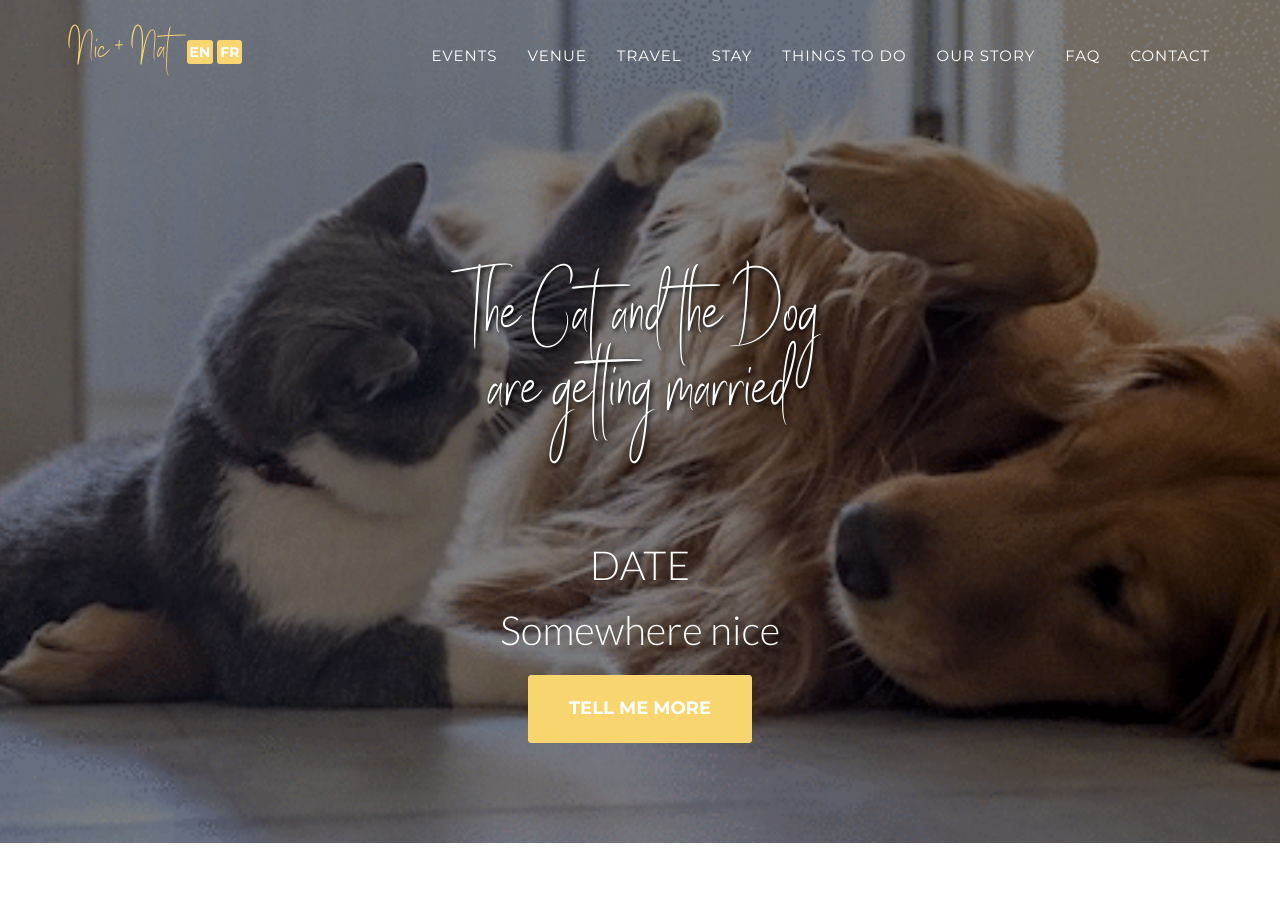
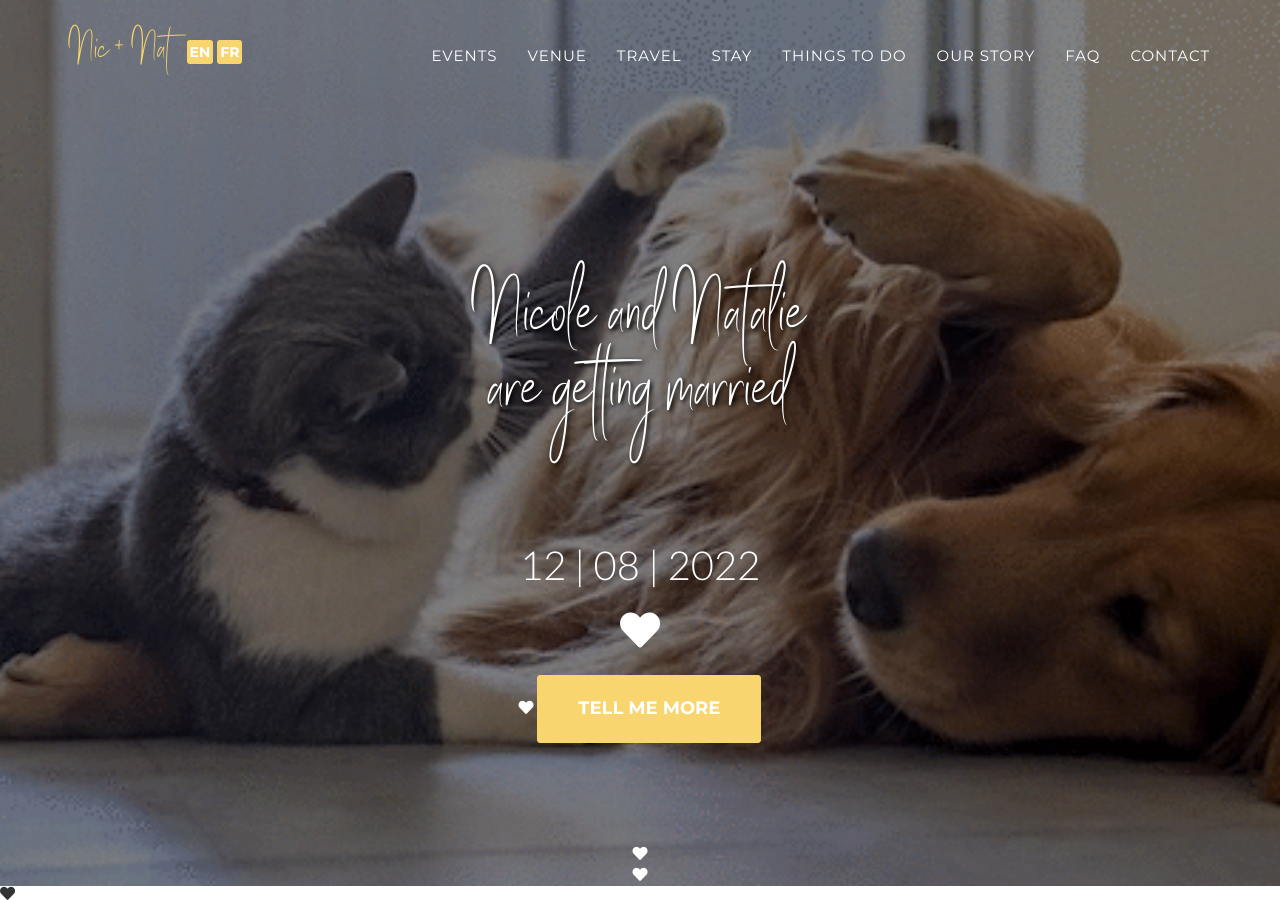
Before and after one commit to nic-nat/wedding, a Jekyll site: the page built from index.html, in a window 1280 px wide and 900 px high. Built offline with Jekyll 4.4.1, drawn with Linux system fonts in a browser that asks for light colours; some web fonts are replaced.

Commit message:
Update header.html

```diff
--- a/_includes/en_data/header.html
+++ b/_includes/en_data/header.html
@@ -56,9 +56,9 @@
 <header>
     <div class="container">
         <div class="intro-text">
-            <div class="intro-heading">The Cat and the Dog<br>are getting married</div>
-            <div class="intro-lead-in">DATE</div>
-            <div class="intro-lead-in">Somewhere nice</div>
+            <div class="intro-heading">Nicole and Natalie<br>are getting married</div>
+            <div class="intro-lead-in">12 | 08 | 2022</div>
+            <div class="intro-lead-in"><i class="fas fa-heart"></div>
             <a href="#events" class="page-scroll btn btn-xl">Tell Me More</a>
         </div>
     </div>
```
